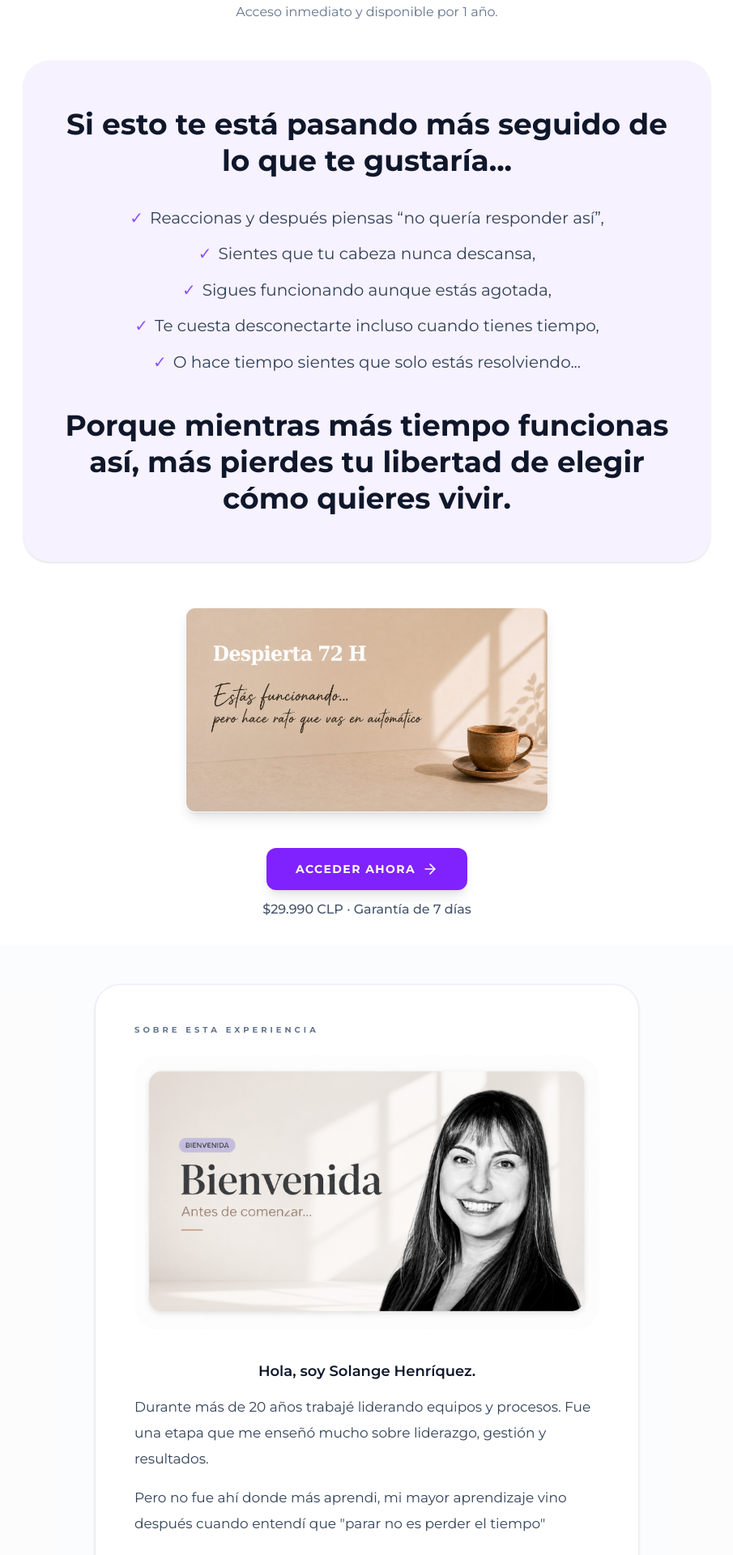
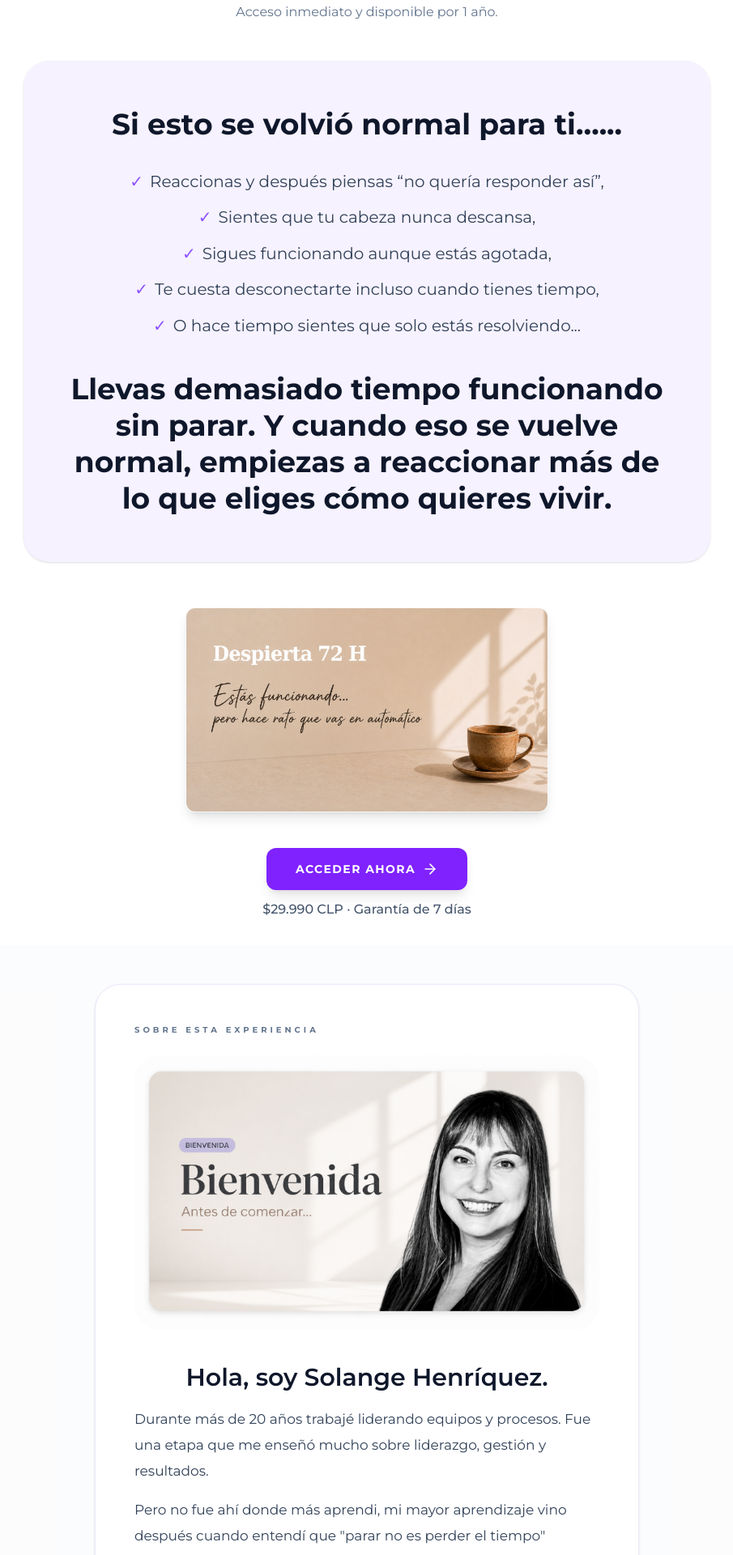
Before and after one commit to cursossolange/despierta-72h, a React (Vite) app: page / in a window 1280 px wide. Shown: the part 557-2477 px from the top of the page at 81% size, without its empty margins (187-1092 px from the left). Built offline with nearby package versions, Linux system fonts and the light colour scheme; no server answers.

Commit message:
Update LandingPage.tsx

```diff
--- a/src/components/LandingPage.tsx
+++ b/src/components/LandingPage.tsx
@@ -189,7 +189,7 @@ export default function LandingPage({ onPurchase }: LandingPageProps) {
 <div className="max-w-4xl mx-auto mt-12 mb-14 px-6">
   <div className="bg-[#F6F2FF] rounded-[32px] px-8 py-10 md:px-12 md:py-14 shadow-sm text-center">
  <p className="text-2xl md:text-4xl font-bold text-slate-900 mb-8 leading-tight">
-  Si esto te está pasando más seguido de lo que te gustaría...
+  Si esto se volvió normal para ti…...
 </p>
 
   <div className="space-y-3 text-lg md:text-xl text-slate-700 leading-relaxed">
@@ -205,8 +205,9 @@ export default function LandingPage({ onPurchase }: LandingPageProps) {
   </div>
 
 <p className="mt-10 text-2xl md:text-4xl font-extrabold text-slate-900 leading-tight">
-Porque mientras más tiempo funcionas así,
-más pierdes tu libertad de elegir cómo quieres vivir.
+Llevas demasiado tiempo funcionando sin parar.
+Y cuando eso se vuelve normal,
+empiezas a reaccionar más de lo que eliges cómo quieres vivir.
 </p>
     </div>
 </div>
@@ -259,7 +260,7 @@ más pierdes tu libertad de elegir cómo quieres vivir.
 />
 
 <div className="space-y-4">
-  <h2 className="text-base md:text-lg font-semibold text-slate-900 leading-tight text-center">
+  <h2 className="text-2xl md:text-3xl font-semibold text-slate-900 leading-tight text-center">
   Hola, soy Solange Henríquez.
 </h2>
 
```
